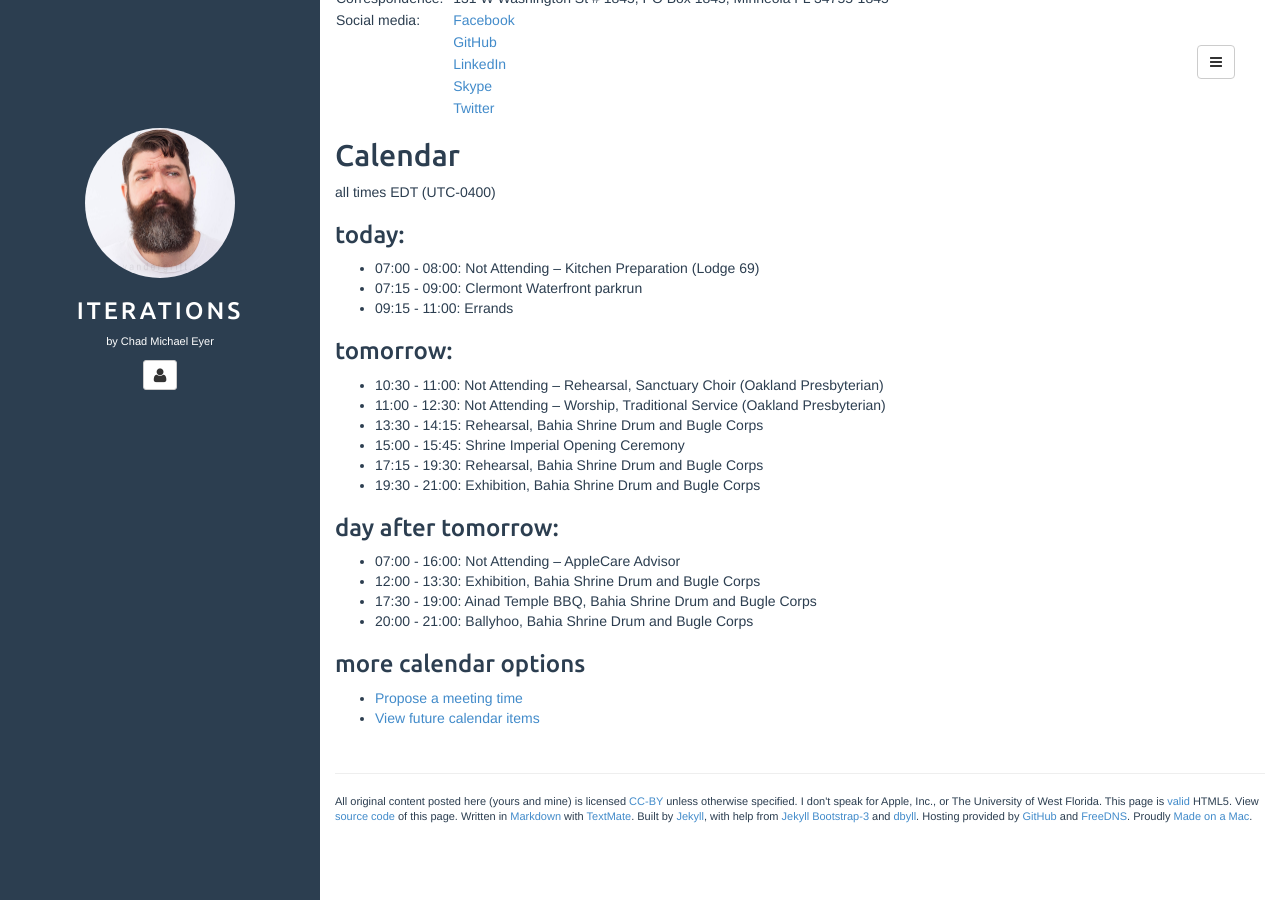
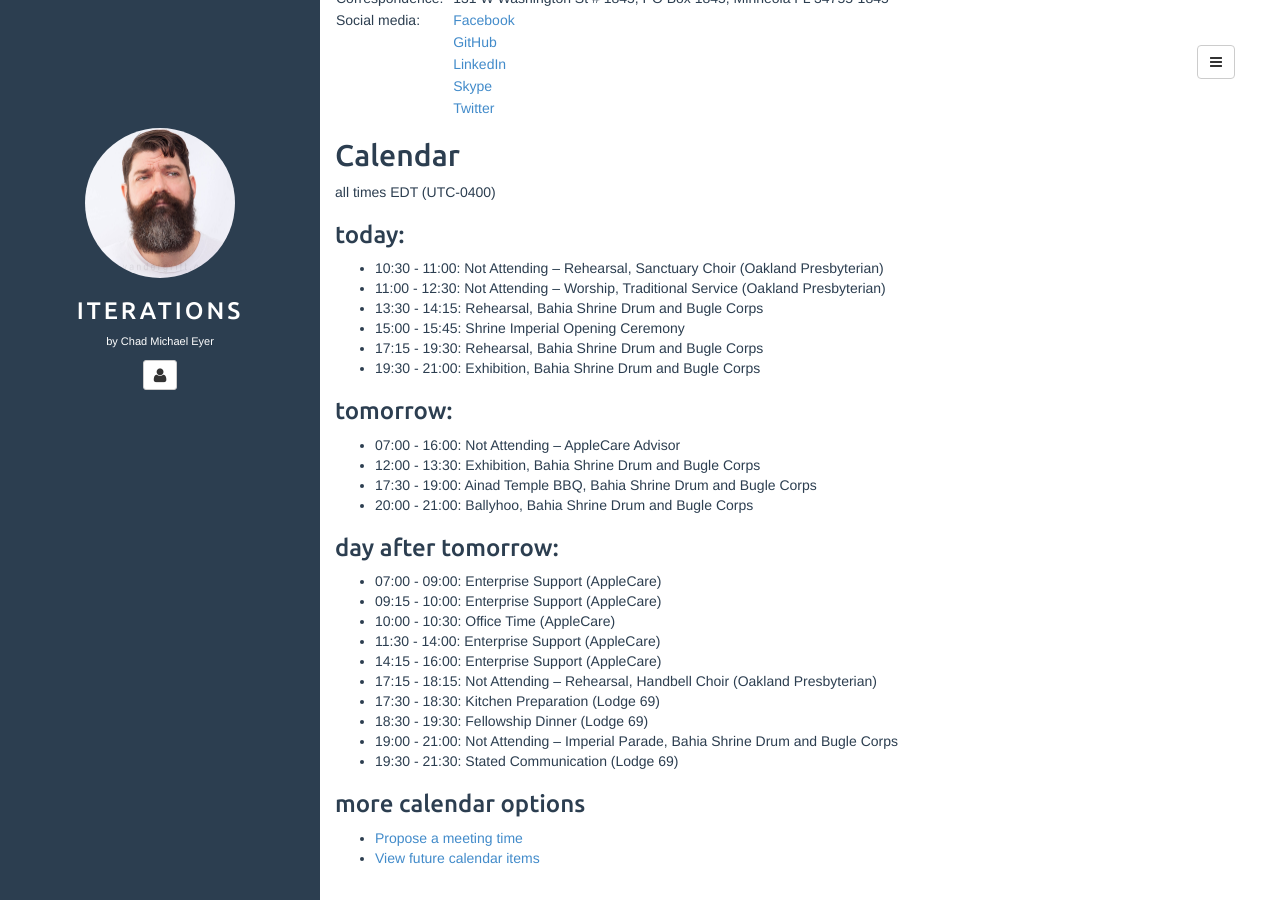
Before and after one commit to chadmichaeleyer/chadmichaeleyer.github.io, a Jekyll site: the page built from about.md, in a window 1280 px wide and 900 px high, scrolled down 1295 px. Built offline with Jekyll 4.4.1, drawn with Linux system fonts in a browser that asks for light colours.

Commit message:
calendar update

```diff
--- a/calendar.markdown
+++ b/calendar.markdown
@@ -1,12 +1,6 @@
 all times EDT (UTC-0400)
 
 ### today:
-
-* 07:00 - 08:00: Not Attending – Kitchen Preparation (Lodge 69)
-* 07:15 - 09:00: Clermont Waterfront parkrun
-* 09:15 - 11:00: Errands
-
-### tomorrow:
 
 * 10:30 - 11:00: Not Attending – Rehearsal, Sanctuary Choir (Oakland Presbyterian)
 * 11:00 - 12:30: Not Attending – Worship, Traditional Service (Oakland Presbyterian)
@@ -15,9 +9,22 @@ all times EDT (UTC-0400)
 * 17:15 - 19:30: Rehearsal, Bahia Shrine Drum and Bugle Corps
 * 19:30 - 21:00: Exhibition, Bahia Shrine Drum and Bugle Corps
 
-### day after tomorrow:
+### tomorrow:
 
 * 07:00 - 16:00: Not Attending – AppleCare Advisor
 * 12:00 - 13:30: Exhibition, Bahia Shrine Drum and Bugle Corps
 * 17:30 - 19:00: Ainad Temple BBQ, Bahia Shrine Drum and Bugle Corps
 * 20:00 - 21:00: Ballyhoo, Bahia Shrine Drum and Bugle Corps
+
+### day after tomorrow:
+
+* 07:00 - 09:00: Enterprise Support (AppleCare)
+* 09:15 - 10:00: Enterprise Support (AppleCare)
+* 10:00 - 10:30: Office Time (AppleCare)
+* 11:30 - 14:00: Enterprise Support (AppleCare)
+* 14:15 - 16:00: Enterprise Support (AppleCare)
+* 17:15 - 18:15: Not Attending – Rehearsal, Handbell Choir (Oakland Presbyterian)
+* 17:30 - 18:30: Kitchen Preparation (Lodge 69)
+* 18:30 - 19:30: Fellowship Dinner (Lodge 69)
+* 19:00 - 21:00: Not Attending – Imperial Parade, Bahia Shrine Drum and Bugle Corps
+* 19:30 - 21:30: Stated Communication (Lodge 69)
```
Also changed, not shown: calendar-year.markdown (+4 -6 lines).
